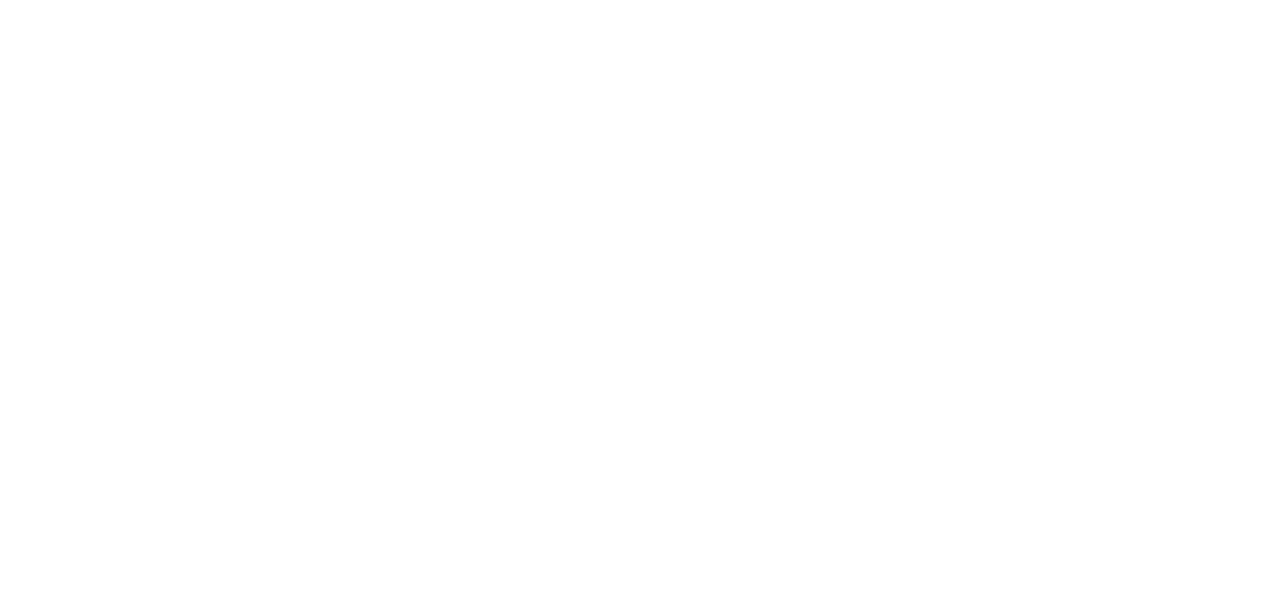
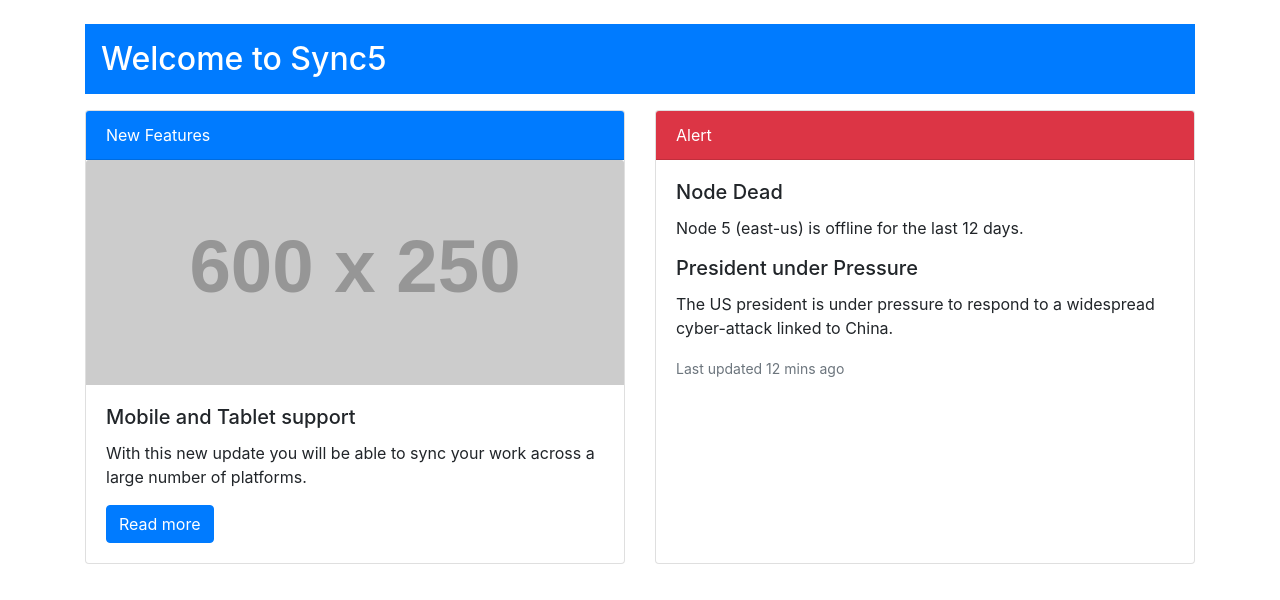
Before and after one commit to acciojob/bootstrap-card-technopradyumn, a website: page main.html in a window 1280 px wide. Drawn offline with nearby package versions, Linux system fonts and the light colour scheme; placeholder pictures from the web are drawn by us.

Commit message:
created a submission

```diff
--- a/main.html
+++ b/main.html
@@ -1,16 +1,38 @@
+
 <!DOCTYPE html>
+<html>
+<head>
+    <link rel="stylesheet" href="styles.css">
+    <link rel="stylesheet" href="https://cdn.jsdelivr.net/npm/bootstrap@4.6.2/dist/css/bootstrap.min.css">
+</head>
+<body>
+    <div class="container mt-4">
+        <h2 class="bg-primary text-white p-3">Welcome to Sync5</h2>
 
-<html>
+        <div class="card-deck mt-3">
+            <div class="card">
+                <div class="card-header bg-primary text-white">New Features</div>
+                <img class="card-img-top" src="https://placehold.co/600x250/eeeeee/333333?text=Mobile+and+Tablet+Support" alt="Mobile and Tablet support">
+                <div class="card-body">
+                    <h5 class="card-title">Mobile and Tablet support</h5>
+                    <p class="card-text">With this new update you will be able to sync your work across a large number of platforms.</p>
+                    <a href="#" class="btn btn-primary">Read more</a>
+                </div>
+            </div>
 
-<head>
-	<link rel="stylesheet" href="styles.css">
-</head>
+            <div class="card">
+                <div class="card-header bg-danger text-white">Alert</div>
+                <div class="card-body">
+                    <h5 class="card-title">Node Dead</h5>
+                    <p class="card-text">Node 5 (east-us) is offline for the last 12 days.</p>
+                    <h5 class="card-title">President under Pressure</h5>
+                    <p class="card-text">The US president is under pressure to respond to a widespread cyber-attack linked to China.</p>
+                    <p class="card-text"><small class="text-muted">Last updated 12 mins ago</small></p>
+                </div>
+            </div>
+        </div>
+    </div>
 
-<body>
-	<!-- the entire body must be written by student -->
-    <script type="text/javascript" src="./script.js">
-</script>
-
+    <script type="text/javascript" src="./script.js"></script>
 </body>
-
 </html>
```
